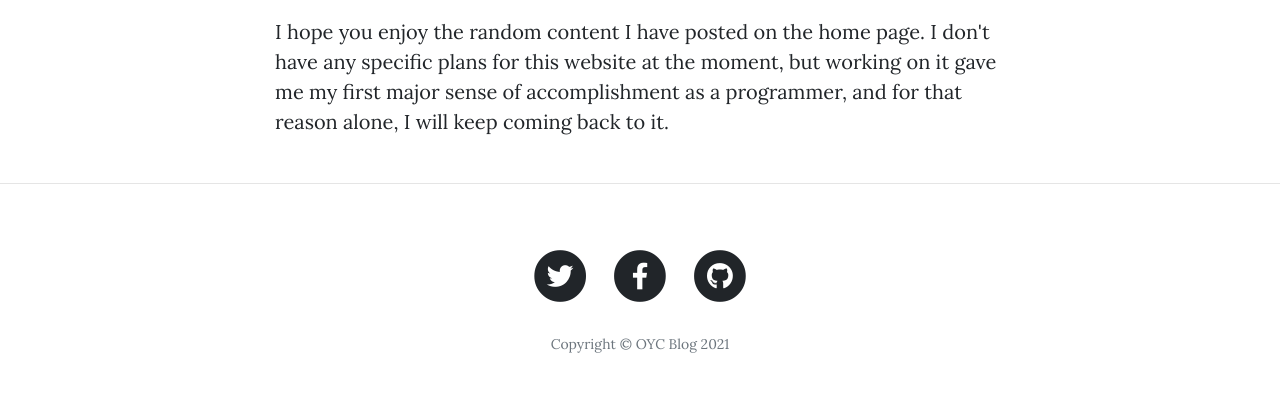
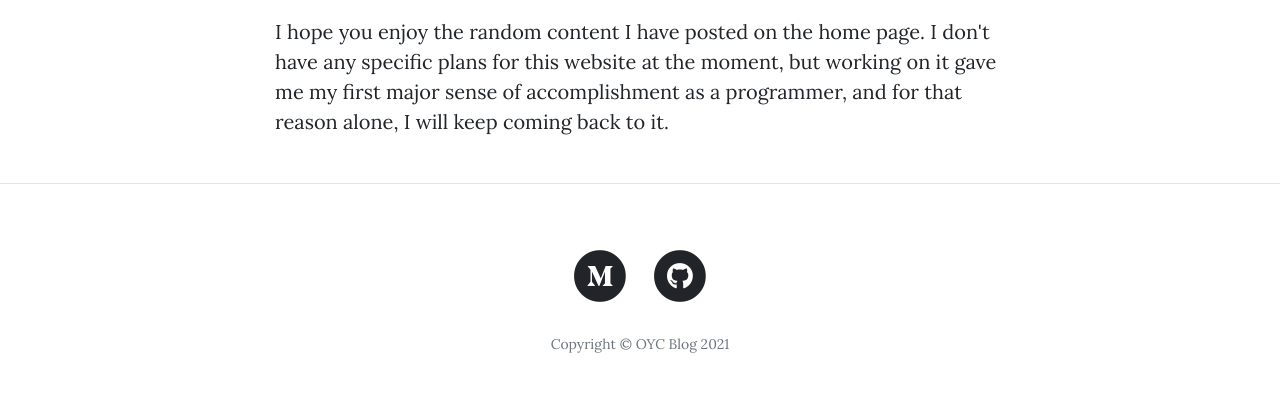
Before and after one commit to arnold-hendrix/off-your-chest-blog, a Flask app: page /about in a window 1280 px wide. Shown: the part 1045-1465 px from the top of the page. Run offline with Flask 2, Linux system fonts and the light colour scheme; some libraries are stand-ins or nearby versions.

Commit message:
social links update in footer.html

```diff
--- a/templates/footer.html
+++ b/templates/footer.html
@@ -5,18 +5,10 @@
         <div class="col-lg-8 col-md-10 mx-auto">
           <ul class="list-inline text-center">
             <li class="list-inline-item">
-              <a href="https://twitter.com/">
+              <a href="https://www.medium.com/@Arnold.m">
                 <span class="fa-stack fa-lg">
                   <i class="fas fa-circle fa-stack-2x"></i>
-                  <i class="fab fa-twitter fa-stack-1x fa-inverse"></i>
-                </span>
-              </a>
-            </li>
-            <li class="list-inline-item">
-              <a href="https://www.facebook.com/">
-                <span class="fa-stack fa-lg">
-                  <i class="fas fa-circle fa-stack-2x"></i>
-                  <i class="fab fa-facebook-f fa-stack-1x fa-inverse"></i>
+                  <i class="fab fa-medium-m fa-stack-1x fa-inverse"></i>
                 </span>
               </a>
             </li>
```
